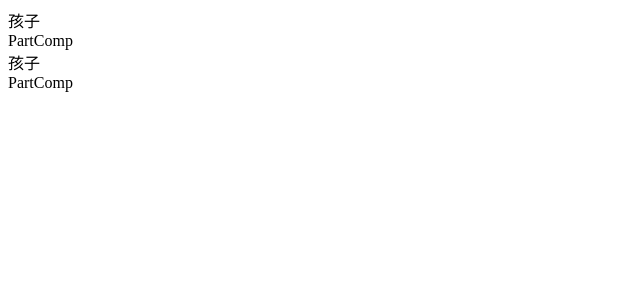
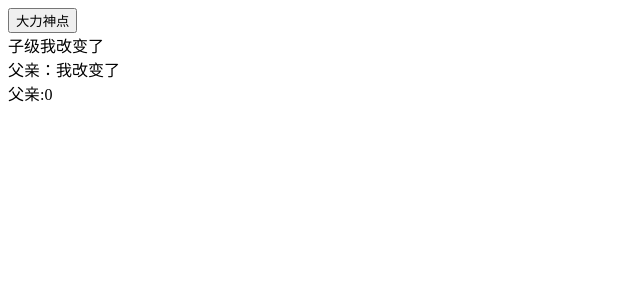
Before and after one commit to JinweiOS/learnV3, a Vue app: page / in a window 1280 px wide. Shown: the top 300 px of the page, without its empty margins (0-640 px from the left). Built offline with nearby package versions, Linux system fonts and the light colour scheme.

Commit message:
feat: props

```diff
--- a/src/Main.vue
+++ b/src/Main.vue
@@ -1,17 +1,41 @@
 <script>
 import PartComp from '@/component/Part.vue'
+import {ref} from 'vue'
 export default {
   name: 'MainComp',
   // 局部注册
   components: {
-    PartComp
+    'PartCom': PartComp
   },
-  setup() {}
+  setup() {
+    const msgText = ref('hello world')
+    const msgObj = ref({
+      name: '哈哈哈哈'
+    })
+    setTimeout(() => {
+      msgObj.value.name = '我改变了'
+    }, 3000)
+
+    const count = ref(0)
+
+    function add(a, b, c) {
+      count.value = a + b
+      msgObj.value.name = c
+    }
+
+    return {
+      msgText,
+      msgObj,
+      add,
+      count
+    }
+  }
 }
 </script>
 <template>
-  <ChildComp></ChildComp>
-  <PartComp></PartComp>
-  <child-comp></child-comp>
-  <part-comp></part-comp>
+  <!-- <child-comp></child-comp> -->
+  <!-- <part-com :msg="msgText" :obj="msgObj"></part-com> -->
+  <child-comp :add-fn="add" :obj="msgObj"></child-comp>
+  <div>父亲：{{ msgObj.name }}</div>
+  <div>父亲:{{ count }}</div>
 </template>
--- a/src/component/Child.vue
+++ b/src/component/Child.vue
@@ -1,9 +1,27 @@
 <script>
 export default {
-  name: 'ChildComp'
+  props: {
+    addFn: {
+      type: Function,
+      required: true
+    },
+    obj: Object
+  },
+  name: 'ChildComp',
+  setup(props) {
+    function handleClick(num, num2) {
+      props.add(num, num2, 'child想要修改数据')
+    }
+
+    return {
+      handleClick
+    }
+  }
 }
 </script>
 
 <template>
-  <div>孩子</div>
+  <button @click="handleClick(1, 2)">大力神点</button>
+  <div>子级{{ obj.name }}</div>
+  <!-- <div>{{ add(1, 2) }}</div> -->
 </template>
--- a/src/component/Part.vue
+++ b/src/component/Part.vue
@@ -1,8 +1,31 @@
 <script>
+import { onMounted, ref, watch } from 'vue';
 export default {
-  name: 'PartComp'
+  // 声明
+  props: ['msg', 'obj'],
+  name: 'PartComp',
+  setup(props) {
+    console.log(props)
+    const partLocal = ref(props.obj.name)
+
+    // props.obj.name = '哈哈哈' 会通知修改父组件的数据
+    // 建议是子组件用一个local变量进行保存
+    watch(() => props.obj.name, () => {
+      partLocal.value = props.obj.name
+    })
+
+    setTimeout(() => {
+      partLocal.value = '子级自己变化'
+    }, 5000)
+
+    return {
+      partLocal
+    }
+  }
 }
 </script>
 <template>
-  <div>PartComp</div>
+  <div>{{ msg }}</div>
+
+  <div>{{ partLocal }}</div>
 </template>
```
